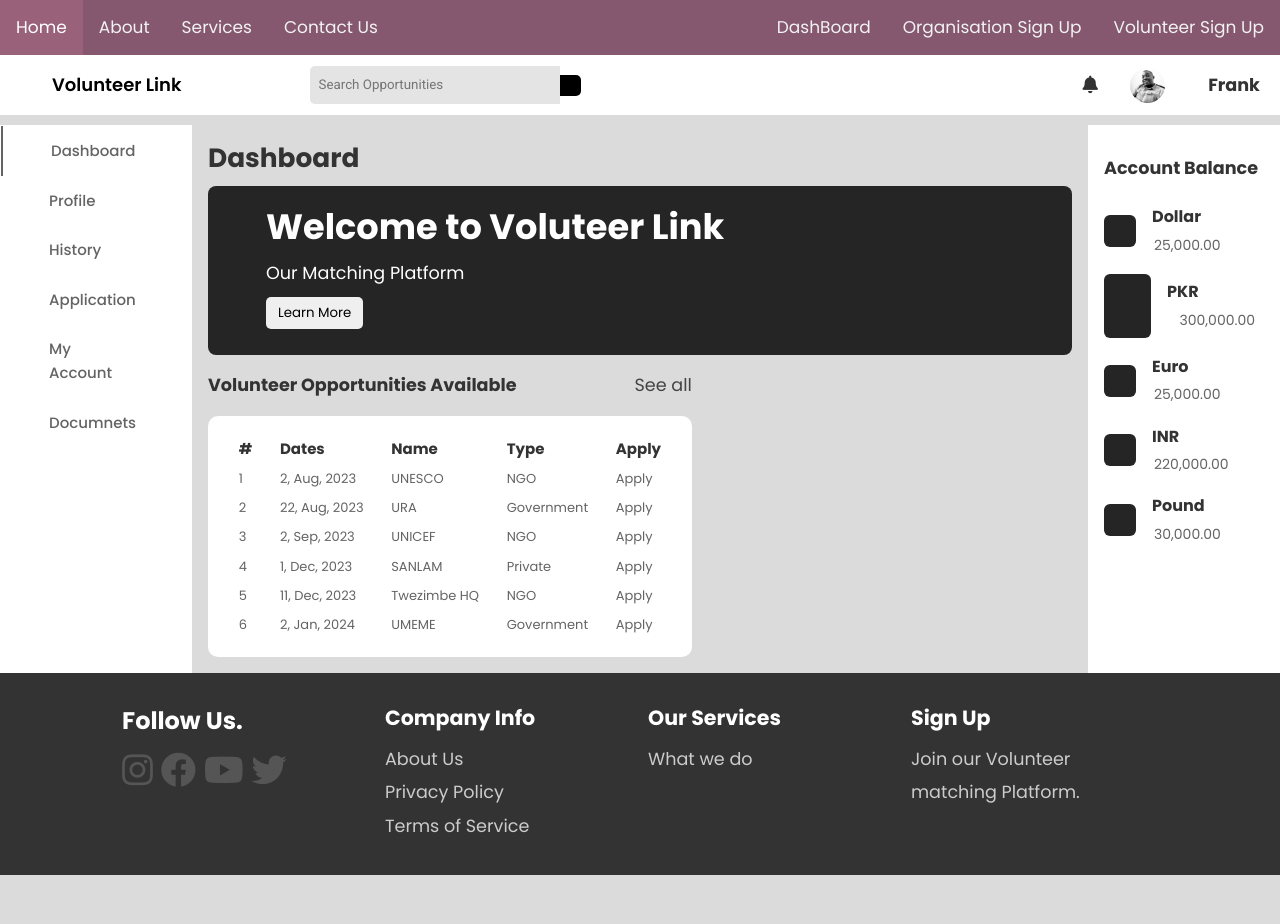
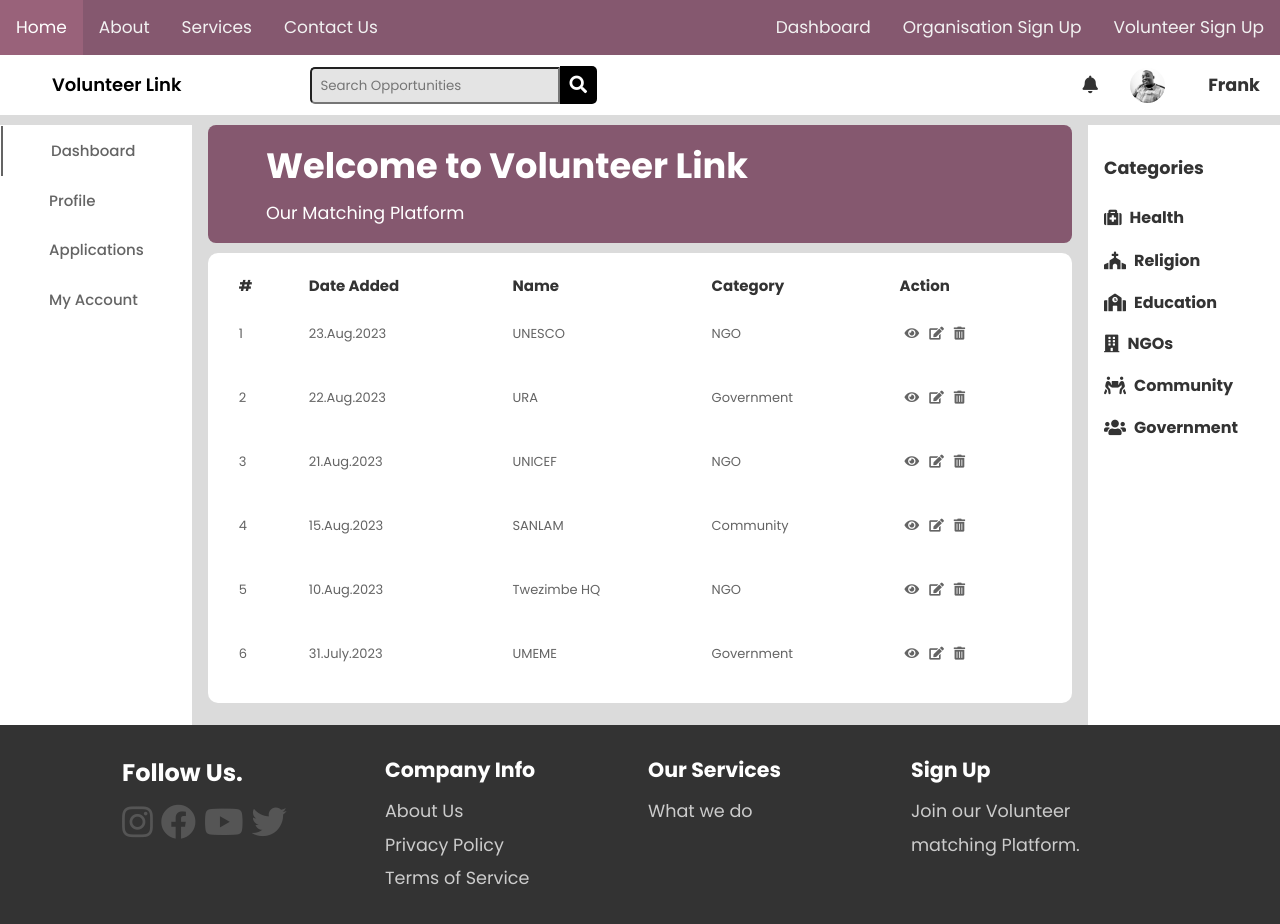
Before and after one commit to mperwe/volunteer-match-react, a React (Create React App) app: page /dashboard in a window 1280 px wide. Shown: the top 924 px of the page. Before the commit the page ends 875 px from the top, so only its background shows below. Built offline with nearby package versions, Linux system fonts and the light colour scheme.

Commit message:
Update admin dashboard

```diff
--- a/src/components/Contact/contact.css
+++ b/src/components/Contact/contact.css
@@ -45,7 +45,7 @@
 
 ::-webkit-input-placeholder {
     /* Chrome */
-    font-family: 'Roboto', sans-serif;
+    font-family: "Poppins", sans-serif;
 }
 
 @media (min-width: 600px) {
--- a/src/components/Dashboard/dashboard.css
+++ b/src/components/Dashboard/dashboard.css
@@ -1,15 +1,7 @@
 /*  import google fonts */
 @import url("https://fonts.googleapis.com/css2?family=Poppins:wght@400;500;600;700&display=swap");
-*{
-  margin: 0;
-  padding: 0;
-  border: none;
-  outline: none;
-  text-decoration: none;
-  box-sizing: border-box;
-  font-family: "Poppins", sans-serif;
-}
-body{
+
+.dashboard{
   background: rgb(219, 219, 219);
 }
 .dash_header{
@@ -42,7 +34,7 @@
   border-bottom-left-radius: 5px;
 }
 .search_box i{
-  padding: 0.66rem;
+  padding: 10px;
   cursor: pointer;
   color: #fff;
   background: #000;
@@ -73,17 +65,15 @@
   margin-top: 10px;
   display: flex;
   justify-content: space-between;
+  height: 600px;
 }
 
 /* Side menubar section */
 nav{
-    width: 15%;
-
+  width: 15%;
   background: #fff;
 }
 .side_navbar{
-    width: 15%;
-
   padding: 1px;
   display: flex;
   flex-direction: column;
@@ -118,41 +108,48 @@
 /* Main Body Section */
 .main-body{
   width: 70%;
-  padding: 1rem;
+  padding: 0 1rem 1rem 1rem;
 }
-.promo_card{
+.dashboard_hero{
   width: 100%;
   color: #fff;
-  margin-top: 10px;
   border-radius: 8px;
   padding: 0.5rem 1rem 1rem 3rem;
-  background: rgb(37, 37, 37);
+  background-color: rgb(133, 88, 111);
 }
-.promo_card h1, .promo_card span, button{
+.dashboard_hero h1, .dashboard_hero span, button{
   margin: 10px;
 }
-.promo_card button{
+.dashboard_hero button{
   display: block;
   padding: 6px 12px;
   border-radius: 5px;
   cursor: pointer;
 }
-.history_lists{
+.opportunities_list{
   display: flex;
   align-items: center;
   justify-content: space-between;
+  margin-top: 10px;
 }
+.opportunities_table {
+    width: 100%;
+}
+
 .row{
   display: flex;
   justify-content: space-between;
   align-items: center;
   margin: 1rem 0;
 }
+
 table{
   background: #fff;
   padding: 1rem;
   text-align: left;
   border-radius: 10px;
+  height: 450px;
+  width: 100%;
 }
 table td, th{
   padding: 0.2rem 0.8rem;
@@ -165,7 +162,9 @@
   color: rgb(100, 100, 100);
 }
 
-
+.table_icon {
+    padding: 5px;
+}
 
 /* Sidebar Section */
 .dashboard_sidebar{
@@ -176,12 +175,13 @@
 .dashboard_sidebar h4{
   margin-bottom: 1.5rem;
 }
-.dashboard_sidebar .balance{
+.dashboard_sidebar .dashboard_category{
   display: flex;
   align-items: center;
   margin-bottom: 1rem;
+  gap: 8px;
 }
-.balance .icon{
+.dashboard_category .icon{
   color: #fff;
   font-size: 20px;
   border-radius: 6px;
@@ -189,13 +189,13 @@
   padding: 1rem;
   background: rgb(37, 37, 37);
 }
-.balance .info h5{
+.dashboard_category .info h5{
   font-size: 16px;
 }
-.balance .info span{
+.dashboard_category .info span{
   font-size: 14px;
   color: rgb(100, 100, 100);
 }
-.balance .info i{
+.dashboard_category .info i{
   margin-right: 2px;
 }
--- a/src/components/Dashboard/index.jsx
+++ b/src/components/Dashboard/index.jsx
@@ -6,17 +6,14 @@
 
 const Dashboard = () => {
   return (
-      <>
+    <div className="dashboard">
       <NavBar />
-
-
-
-  <header class="dash_header">
-    <div class="logo">
+      <header className="dash_header">
+        <div className="logo">
           <a href="#">Volunteer Link</a>
-      <div class="search_box">
+          <div className="search_box">
             <input type="text" placeholder="Search Opportunities" />
-        <i class="fa-sharp fa-solid fa-magnifying-glass"></i>
+            <i className="fas fa-search"></i>
           </div>
         </div>
 
@@ -33,142 +30,148 @@
           <div className="side_navbar">
             <a href="#" className="active">Dashboard</a>
             <a href="#">Profile</a>
-        <a href="#">History</a>
-        <a href="#">Application</a>
+            <a href="#">Applications</a>
             <a href="#">My Account</a>
-        <a href="#">Documnets</a>
-
           </div>
         </nav>
 
         <div className="main-body">
-      <h2>Dashboard</h2>
-      <div className="promo_card">
-        <h1>Welcome to Voluteer Link</h1>
+          <div className="dashboard_hero">
+            <h1>Welcome to Volunteer Link</h1>
             <span>Our Matching Platform</span>
-        <button>Learn More</button>
           </div>
-
-      <div className="history_lists">
-        <div className="list1">
-          <div className="row">
-            <h4>Volunteer Opportunities Available</h4>
-            <a href="#">See all</a>
-          </div>
+          <div className="opportunities_list">
+            <div className="opportunities_table">
               <table>
                 <thead>
                   <tr>
                     <th>#</th>
-                <th>Dates</th>
+                    <th>Date Added</th>
                     <th>Name</th>
-                <th>Type</th>
-                <th>Apply</th>
+                    <th>Category</th>
+                    <th>Action</th>
                   </tr>
                 </thead>
                 <tbody>
                   <tr>
                     <td>1</td>
-                <td>2, Aug, 2023</td>
+                    <td>23.Aug.2023</td>
                     <td>UNESCO</td>
                     <td>NGO</td>
-                <td> Apply</td>
+                    <td className="table_actions">
+                    <span className="table_icon"><i className="fas fa-eye"></i></span>
+                    <span className="table_icon"><i className="fas fa-edit"></i></span>
+                    <span className="table_icon"><i className="fas fa-trash-alt"></i></span>
+                    </td>
                   </tr>
                   <tr>
                     <td>2</td>
-                <td>22, Aug, 2023</td>
+                    <td>22.Aug.2023</td>
 
                     <td>URA</td>
                     <td>Government</td>
-                <td>Apply</td>
+                    <td className="table_actions">
+                    <span className="table_icon"><i className="fas fa-eye"></i></span>
+                    <span className="table_icon"><i className="fas fa-edit"></i></span>
+                    <span className="table_icon"><i className="fas fa-trash-alt"></i></span>
+                    </td>
                   </tr>
                   <tr>
                     <td>3</td>
-                <td>2, Sep, 2023</td>
-
+                    <td>21.Aug.2023</td>
                     <td>UNICEF</td>
                     <td>NGO</td>
-                <td>Apply</td>
+                    <td className="table_actions">
+                    <span className="table_icon"><i className="fas fa-eye"></i></span>
+                    <span className="table_icon"><i className="fas fa-edit"></i></span>
+                    <span className="table_icon"><i className="fas fa-trash-alt"></i></span>
+                    </td>
                   </tr>
                   <tr>
                     <td>4</td>
-                <td>1, Dec, 2023</td>
+                    <td>15.Aug.2023</td>
                     <td>SANLAM</td>
-                <td>Private</td>
-                <td>Apply</td>
+                    <td>Community</td>
+                    <td className="table_actions">
+                    <span className="table_icon"><i className="fas fa-eye"></i></span>
+                    <span className="table_icon"><i className="fas fa-edit"></i></span>
+                    <span className="table_icon"><i className="fas fa-trash-alt"></i></span>
+                    </td>
                   </tr>
                   <tr>
                     <td>5</td>
-                <td>11, Dec, 2023</td>
+                    <td>10.Aug.2023</td>
                     <td>Twezimbe HQ</td>
                     <td>NGO</td>
-                <td>Apply</td>
+                    <td className="table_actions">
+                    <span className="table_icon"><i className="fas fa-eye"></i></span>
+                    <span className="table_icon"><i className="fas fa-edit"></i></span>
+                    <span className="table_icon"><i className="fas fa-trash-alt"></i></span>
+                    </td>
                   </tr>
                   <tr>
                     <td>6</td>
-                <td>2, Jan, 2024</td>
+                    <td>31.July.2023</td>
                     <td>UMEME</td>
                     <td>Government</td>
-                <td>Apply</td>
+                    <td className="table_actions">
+                    <span className="table_icon"><i className="fas fa-eye"></i></span>
+                    <span className="table_icon"><i className="fas fa-edit"></i></span>
+                    <span className="table_icon"><i className="fas fa-trash-alt"></i></span>
+                    </td>
                   </tr>
                 </tbody>
               </table>
             </div>
-
-
           </div>
         </div>
 
         <div className="dashboard_sidebar">
-      <h4>Account Balance</h4>
-
-      <div className="balance">
-        <i className="fas fa-dollar icon"></i>
+          <h4>Categories</h4>
+          <div className="dashboard_category">
+            <span><i className="fas fa-medkit"></i></span>
             <div className="info">
-          <h5>Dollar</h5>
-          <span><i className="fas fa-dollar"></i>25,000.00</span>
+              <h5>Health</h5>
             </div>
           </div>
 
-      <div className="balance">
-        <i class="fa-solid fa-rupee-sign icon"></i>
+          <div class="dashboard_category">
+            <i class="fas fa-church"></i>
             <div class="info">
-          <h5>PKR</h5>
-          <span><i class="fa-solid fa-rupee-sign"></i>300,000.00</span>
+              <h5>Religion</h5>
             </div>
           </div>
 
-      <div class="balance">
-        <i class="fas fa-euro icon"></i>
+          <div class="dashboard_category">
+            <i class="fas fa-school"></i>
             <div class="info">
-          <h5>Euro</h5>
-          <span><i class="fas fa-euro"></i>25,000.00</span>
+              <h5>Education</h5>
             </div>
           </div>
 
-      <div class="balance">
-        <i class="fa-solid fa-indian-rupee-sign icon"></i>
+          <div class="dashboard_category">
+            <i class="fas fa-building"></i>
             <div class="info">
-          <h5>INR</h5>
-          <span><i class="fa-solid fa-indian-rupee-sign"></i>220,000.00</span>
+              <h5>NGOs</h5>
             </div>
           </div>
 
-      <div class="balance">
-        <i class="fa-solid fa-sterling-sign icon"></i>
+          <div class="dashboard_category">
+            <i class="fas fa-people-carry"></i>
             <div class="info">
-          <h5>Pound</h5>
-          <span><i class="fa-solid fa-sterling-sign"></i>30,000.00</span>
+              <h5>Community</h5>
             </div>
           </div>
-
+          <div class="dashboard_category">
+            <i class="fas fa-users"></i>
+            <div class="info">
+              <h5>Government</h5>
             </div>
           </div>
-
-
-
-
+        </div>
+      </div>
       <Footer />
-      </>
+    </div>
   )
 }
 export default Dashboard;
--- a/src/components/Home/home.css
+++ b/src/components/Home/home.css
@@ -17,7 +17,7 @@
 }
 
 body {
-  font-family: "Catamaran", sans-serif;
+  font-family: "Poppins", sans-serif;
   line-height: 1.6;
   color: var(--primary-color);
   font-size: 1.1rem;
--- a/src/components/NavBar/index.jsx
+++ b/src/components/NavBar/index.jsx
@@ -9,7 +9,7 @@
             <a href="/#services">Services</a>
             <a href="/#contact">Contact Us</a>
             <div className="topnav-right">
-                <a href="/dashboard">DashBoard</a>
+                <a href="/dashboard">Dashboard</a>
                 <a href="/register/organization">Organisation Sign Up</a>
                 <a href="/register/volunteer">Volunteer Sign Up</a>
             </div>
--- a/src/index.css
+++ b/src/index.css
@@ -1,6 +1,6 @@
 body {
   margin: 0;
-  font-family: -apple-system, BlinkMacSystemFont, 'Segoe UI', 'Roboto', 'Oxygen',
+  font-family: -apple-system, BlinkMacSystemFont, "Poppins", 'Segoe UI', 'Roboto', 'Oxygen',
     'Ubuntu', 'Cantarell', 'Fira Sans', 'Droid Sans', 'Helvetica Neue',
     sans-serif;
   -webkit-font-smoothing: antialiased;
```
Lines whose indentation alone changed are shown as unchanged.
